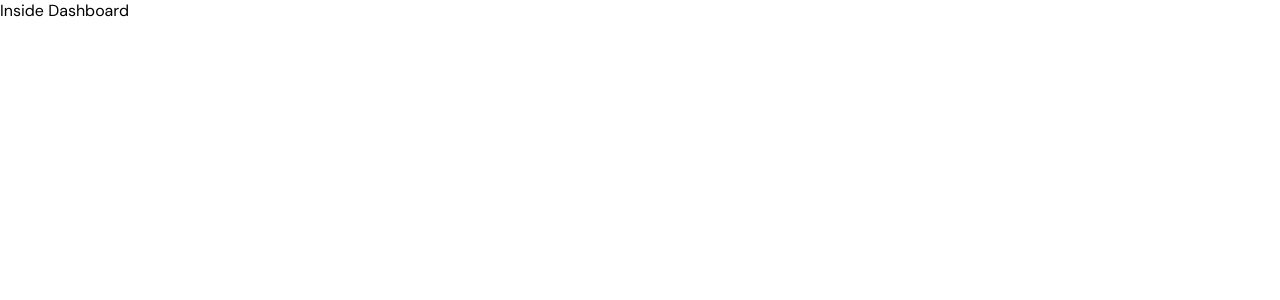
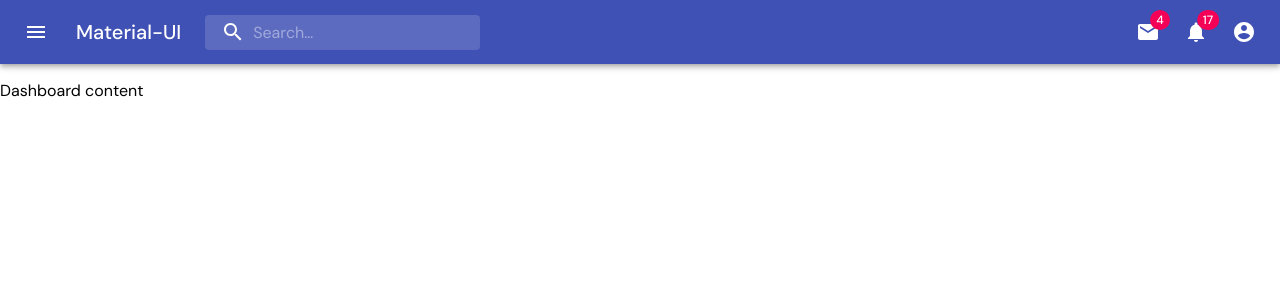
Before and after one commit to GBarkhatov/carlo-test, a React (Create React App) app: page / in a window 1280 px wide. Shown: the top 300 px of the page. Built offline with nearby package versions, Linux system fonts and the light colour scheme.

Commit message:
add appbar

```diff
--- a/src/components/AppBar/AppBar.js
+++ b/src/components/AppBar/AppBar.js
@@ -1,12 +1,234 @@
 import React from 'react'
-import styled from 'styled-components/macro'
+import { fade, makeStyles } from '@material-ui/core/styles'
+import AppBar from '@material-ui/core/AppBar'
+import Toolbar from '@material-ui/core/Toolbar'
+import IconButton from '@material-ui/core/IconButton'
+import Typography from '@material-ui/core/Typography'
+import InputBase from '@material-ui/core/InputBase'
+import Badge from '@material-ui/core/Badge'
+import MenuItem from '@material-ui/core/MenuItem'
+import Menu from '@material-ui/core/Menu'
+import MenuIcon from '@material-ui/icons/Menu'
+import SearchIcon from '@material-ui/icons/Search'
+import AccountCircle from '@material-ui/icons/AccountCircle'
+import MailIcon from '@material-ui/icons/Mail'
+import NotificationsIcon from '@material-ui/icons/Notifications'
+import MoreIcon from '@material-ui/icons/MoreVert'
 
-const Component = styled.div``
+const useStyles = makeStyles((theme) => ({
+  grow: {
+    flexGrow: 1
+  },
+  menuButton: {
+    marginRight: theme.spacing(2)
+  },
+  title: {
+    display: 'none',
+    [theme.breakpoints.up('sm')]: {
+      display: 'block'
+    }
+  },
+  search: {
+    position: 'relative',
+    borderRadius: theme.shape.borderRadius,
+    backgroundColor: fade(theme.palette.common.white, 0.15),
+    '&:hover': {
+      backgroundColor: fade(theme.palette.common.white, 0.25)
+    },
+    marginRight: theme.spacing(2),
+    marginLeft: 0,
+    width: '100%',
+    [theme.breakpoints.up('sm')]: {
+      marginLeft: theme.spacing(3),
+      width: 'auto'
+    }
+  },
+  searchIcon: {
+    padding: theme.spacing(0, 2),
+    height: '100%',
+    position: 'absolute',
+    pointerEvents: 'none',
+    display: 'flex',
+    alignItems: 'center',
+    justifyContent: 'center'
+  },
+  inputRoot: {
+    color: 'inherit'
+  },
+  inputInput: {
+    padding: theme.spacing(1, 1, 1, 0),
+    // vertical padding + font size from searchIcon
+    paddingLeft: `calc(1em + ${theme.spacing(4)}px)`,
+    transition: theme.transitions.create('width'),
+    width: '100%',
+    [theme.breakpoints.up('md')]: {
+      width: '20ch'
+    }
+  },
+  sectionDesktop: {
+    display: 'none',
+    [theme.breakpoints.up('md')]: {
+      display: 'flex'
+    }
+  },
+  sectionMobile: {
+    display: 'flex',
+    [theme.breakpoints.up('md')]: {
+      display: 'none'
+    }
+  }
+}))
 
-const AppBar = () => (
-  <Component>
-    Inside AppBar
-  </Component>
-)
+const AppBarComponent = () => {
+  const classes = useStyles()
+  const [anchorEl, setAnchorEl] = React.useState(null)
+  const [mobileMoreAnchorEl, setMobileMoreAnchorEl] = React.useState(null)
 
-export default AppBar
+  const isMenuOpen = Boolean(anchorEl)
+  const isMobileMenuOpen = Boolean(mobileMoreAnchorEl)
+
+  const handleProfileMenuOpen = (event) => {
+    setAnchorEl(event.currentTarget)
+  }
+
+  const handleMobileMenuClose = () => {
+    setMobileMoreAnchorEl(null)
+  }
+
+  const handleMenuClose = () => {
+    setAnchorEl(null)
+    handleMobileMenuClose()
+  }
+
+  const handleMobileMenuOpen = (event) => {
+    setMobileMoreAnchorEl(event.currentTarget)
+  }
+
+  const menuId = 'primary-search-account-menu'
+  const renderMenu = (
+    <Menu
+      anchorEl={anchorEl}
+      anchorOrigin={{ vertical: 'top', horizontal: 'right' }}
+      id={menuId}
+      keepMounted
+      transformOrigin={{ vertical: 'top', horizontal: 'right' }}
+      open={isMenuOpen}
+      onClose={handleMenuClose}
+    >
+      <MenuItem onClick={handleMenuClose}>Profile</MenuItem>
+      <MenuItem onClick={handleMenuClose}>My account</MenuItem>
+    </Menu>
+  )
+
+  const mobileMenuId = 'primary-search-account-menu-mobile'
+  const renderMobileMenu = (
+    <Menu
+      anchorEl={mobileMoreAnchorEl}
+      anchorOrigin={{ vertical: 'top', horizontal: 'right' }}
+      id={mobileMenuId}
+      keepMounted
+      transformOrigin={{ vertical: 'top', horizontal: 'right' }}
+      open={isMobileMenuOpen}
+      onClose={handleMobileMenuClose}
+    >
+      <MenuItem>
+        <IconButton aria-label='show 4 new mails' color='inherit'>
+          <Badge badgeContent={4} color='secondary'>
+            <MailIcon />
+          </Badge>
+        </IconButton>
+        <p>Messages</p>
+      </MenuItem>
+      <MenuItem>
+        <IconButton aria-label='show 11 new notifications' color='inherit'>
+          <Badge badgeContent={11} color='secondary'>
+            <NotificationsIcon />
+          </Badge>
+        </IconButton>
+        <p>Notifications</p>
+      </MenuItem>
+      <MenuItem onClick={handleProfileMenuOpen}>
+        <IconButton
+          aria-label='account of current user'
+          aria-controls='primary-search-account-menu'
+          aria-haspopup='true'
+          color='inherit'
+        >
+          <AccountCircle />
+        </IconButton>
+        <p>Profile</p>
+      </MenuItem>
+    </Menu>
+  )
+
+  return (
+    <div className={classes.grow}>
+      <AppBar position='static'>
+        <Toolbar>
+          <IconButton
+            edge='start'
+            className={classes.menuButton}
+            color='inherit'
+            aria-label='open drawer'
+          >
+            <MenuIcon />
+          </IconButton>
+          <Typography className={classes.title} variant='h6' noWrap>
+            Material-UI
+          </Typography>
+          <div className={classes.search}>
+            <div className={classes.searchIcon}>
+              <SearchIcon />
+            </div>
+            <InputBase
+              placeholder='Search…'
+              classes={{
+                root: classes.inputRoot,
+                input: classes.inputInput
+              }}
+              inputProps={{ 'aria-label': 'search' }}
+            />
+          </div>
+          <div className={classes.grow} />
+          <div className={classes.sectionDesktop}>
+            <IconButton aria-label='show 4 new mails' color='inherit'>
+              <Badge badgeContent={4} color='secondary'>
+                <MailIcon />
+              </Badge>
+            </IconButton>
+            <IconButton aria-label='show 17 new notifications' color='inherit'>
+              <Badge badgeContent={17} color='secondary'>
+                <NotificationsIcon />
+              </Badge>
+            </IconButton>
+            <IconButton
+              edge='end'
+              aria-label='account of current user'
+              aria-controls={menuId}
+              aria-haspopup='true'
+              onClick={handleProfileMenuOpen}
+              color='inherit'
+            >
+              <AccountCircle />
+            </IconButton>
+          </div>
+          <div className={classes.sectionMobile}>
+            <IconButton
+              aria-label='show more'
+              aria-controls={mobileMenuId}
+              aria-haspopup='true'
+              onClick={handleMobileMenuOpen}
+              color='inherit'
+            >
+              <MoreIcon />
+            </IconButton>
+          </div>
+        </Toolbar>
+      </AppBar>
+      {renderMobileMenu}
+      {renderMenu}
+    </div>
+  )
+}
+
+export default AppBarComponent
--- a/src/routes/Dashboard/Dashboard.js
+++ b/src/routes/Dashboard/Dashboard.js
@@ -1,11 +1,14 @@
 import React from 'react'
 import styled from 'styled-components/macro'
+
+import AppBar from '../../components/AppBar/AppBar'
 
 const Component = styled.div``
 
 const Dashboard = () => (
   <Component>
-    Inside Dashboard
+    <AppBar />
+    <p>Dashboard content</p>
   </Component>
 )
 
```
Also changed, not shown: src/components/Analytics/Analytics.js (deleted, +0 -12 lines).
